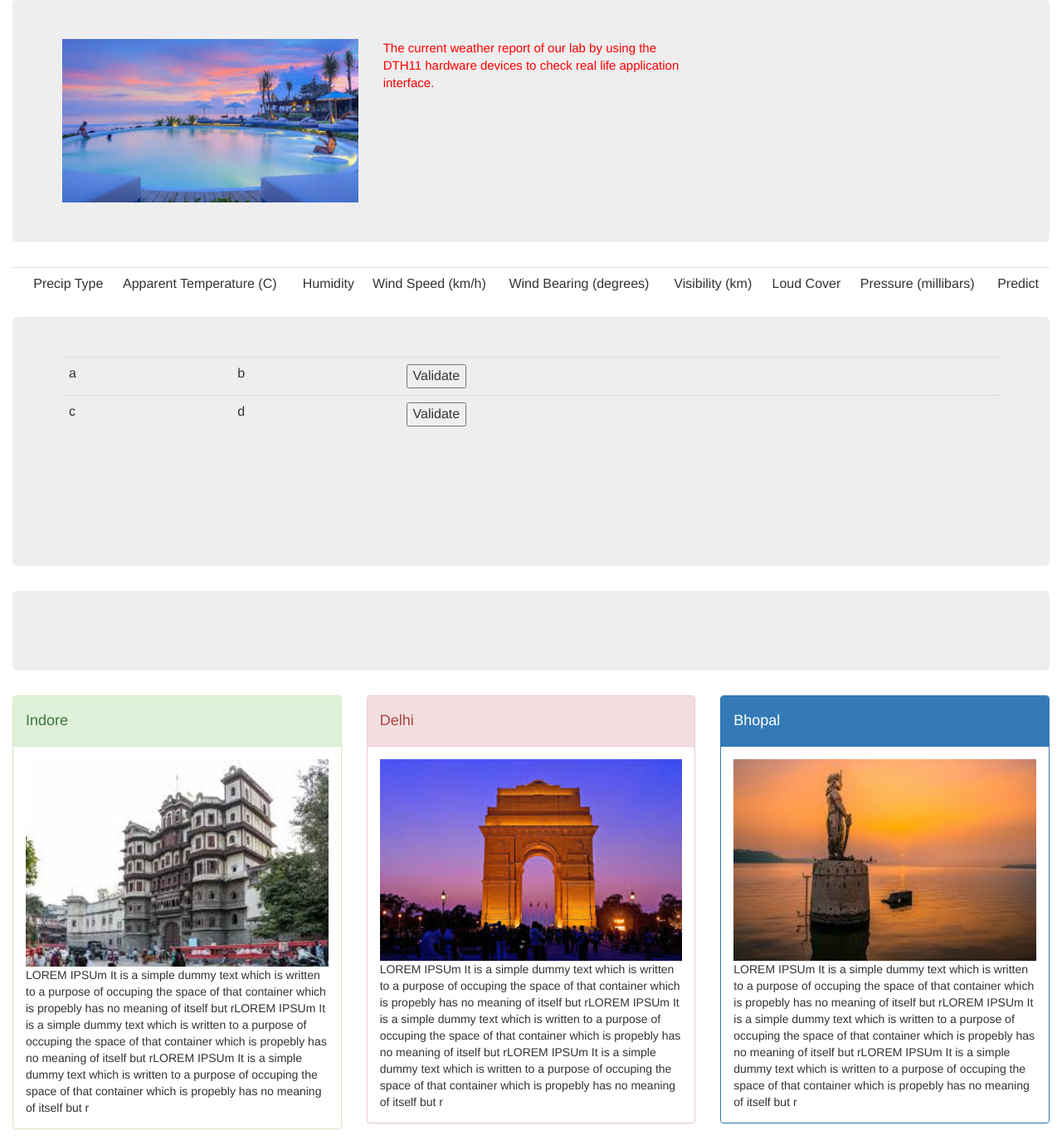
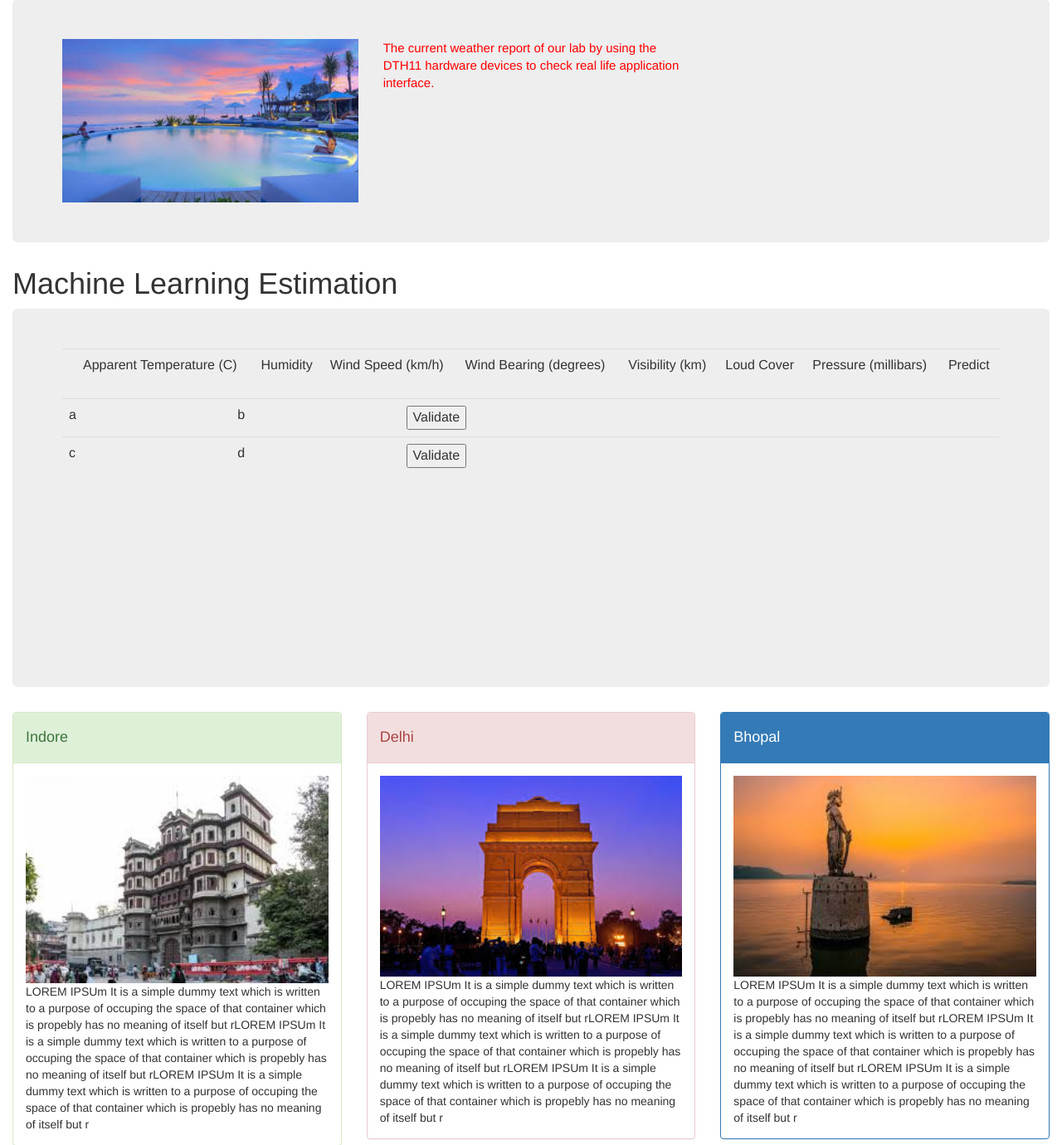
Before and after one commit to Acroprograming/weather_forcast, a Flask app: page / in a window 1280 px wide. Shown: the part 903-2283 px from the top of the page at 83% size. Run offline with Flask 2, Linux system fonts and the light colour scheme; some libraries are stand-ins or nearby versions.

Commit message:
All ML in one box

```diff
--- a/main.py
+++ b/main.py
@@ -31,7 +31,7 @@ def result():
 
 @app.route("/columns",endpoint="columns")
 def columns():
-	cols=['Precip Type', 'Apparent Temperature (C)', 'Humidity','Wind Speed (km/h)', 'Wind Bearing (degrees)', 'Visibility (km)','Loud Cover', 'Pressure (millibars)','Predict']
+	cols=['Apparent Temperature (C)', 'Humidity','Wind Speed (km/h)', 'Wind Bearing (degrees)', 'Visibility (km)','Loud Cover', 'Pressure (millibars)','Predict']
 	return render_template("columns.html",cols=cols)
 
 
--- a/templates/basic.html
+++ b/templates/basic.html
@@ -99,9 +99,13 @@
 	</div>
 </div>
 <!-- New Jumbotron added -->
+<h1>Machine Learning Estimation</h1>
+<div class="jumbotron">
 <div id="columns"></div>
-<div class="jumbotron" style="overflow: scroll;height: 300px;" id="test_data"></div>
-<div class="jumbotron" id="result"></div>
+<div style="overflow: scroll;height: 300px;" id="test_data"></div>
+<div id="result"></div>
+</div>
+
 	<!--
 		<div class="col-md-5">
 			<div class="panel-group" id="p">
```
